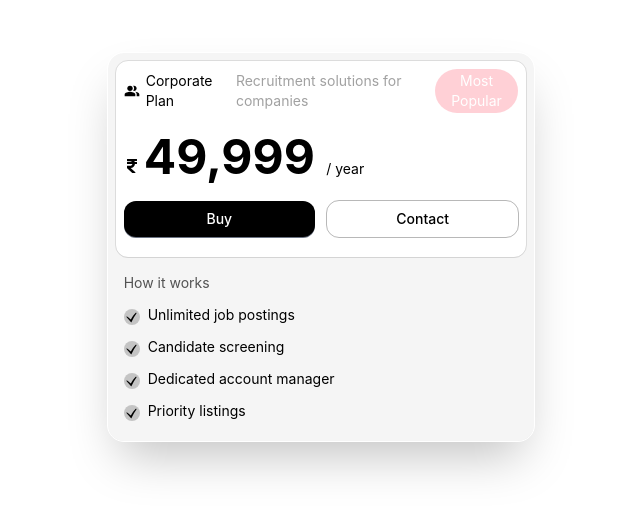
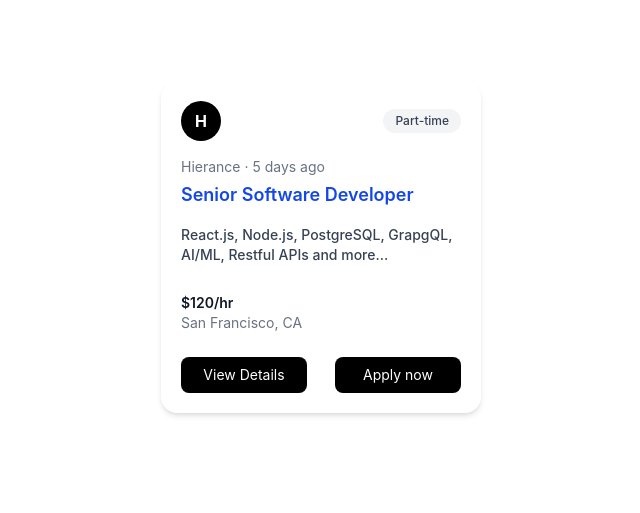
Before and after one commit to kanishq-17/hireance, a React (Vite) app: page / in a window 1280 px wide. Shown: the part 153-666 px from the top of the page, without its empty margins (319-959 px from the left). Built offline with nearby package versions, Linux system fonts and the light colour scheme.

Commit message:
feat : job card created

```diff
--- a/src/app/App.jsx
+++ b/src/app/App.jsx
@@ -3,6 +3,7 @@
 // // import Login from "../authentication/features/login";
 // // import SignUp from "../authentication/features/signUp";
 
+import JobCard from "../candidate/jobs/JobCard";
 import SubscriptionCard from "../candidate/subscription/SubscriptionCard";
 
 // import UnauthorizedAccess from "../pages/error/unauthorizedAccess";
@@ -37,7 +38,7 @@ import SubscriptionCard from "../candidate/subscription/SubscriptionCard";
 const App = () => {
   return (
     <div className="w-full h-screen flex items-center justify-center  gap-5">
-      <SubscriptionCard
+      {/* <SubscriptionCard
         title="Corporate Plan"
         subtitle="Recruitment solutions for companies"
         price="49,999"
@@ -51,7 +52,8 @@ const App = () => {
         cta1="Buy"
         cta2="Contact"
         featured="Most Popular"
-      />
+      /> */}
+      <JobCard />
     </div>
   );
 };
--- /dev/null
+++ b/src/candidate/jobs/JobCard.jsx
@@ -0,0 +1,53 @@
+const JobCard = () => {
+  return (
+    <div className="w-[320px] bg-white rounded-2xl p-5 shadow-md">
+      {/* Top Row */}
+      <div className="flex items-center justify-between">
+        {/* Logo */}
+        <div className="w-10 h-10 rounded-full bg-black text-white flex items-center justify-center font-bold">
+          H
+        </div>
+
+        <span className="text-xs font-medium px-3 py-1 rounded-full bg-gray-100 text-gray-700">
+          Part-time
+        </span>
+      </div>
+
+      {/* Company Info */}
+      <div className="mt-4">
+        <p className="text-sm text-gray-500">Hierance · 5 days ago</p>
+      </div>
+
+      {/* Job Title */}
+      <h2 className="mt-1 text-lg font-semibold text-blue-700">
+        Senior Software Developer
+      </h2>
+
+      {/* Tags */}
+      <div className="mt-3 flex gap-2">
+        <span className="text-sm font-medium py-1 text-gray-700">
+          React.js, Node.js, PostgreSQL, GrapgQL, AI/ML, Restful APIs
+          and more...
+        </span>
+      </div>
+
+      {/* Bottom Section */}
+      <div className="mt-6 flex items-center justify-between">
+        <div>
+          <p className="text-sm font-semibold text-gray-900">$120/hr</p>
+          <p className="text-sm text-gray-500">San Francisco, CA</p>
+        </div>
+      </div>
+      <div className="mt-6 flex items-center justify-between gap-7">
+        <button className="bg-black w-full text-white text-sm px-4 py-2 rounded-lg hover:bg-gray-900">
+          View Details
+        </button>
+        <button className="bg-black w-full text-white text-sm px-4 py-2 rounded-lg hover:bg-gray-900">
+          Apply now
+        </button>
+      </div>
+    </div>
+  );
+};
+
+export default JobCard;
```
